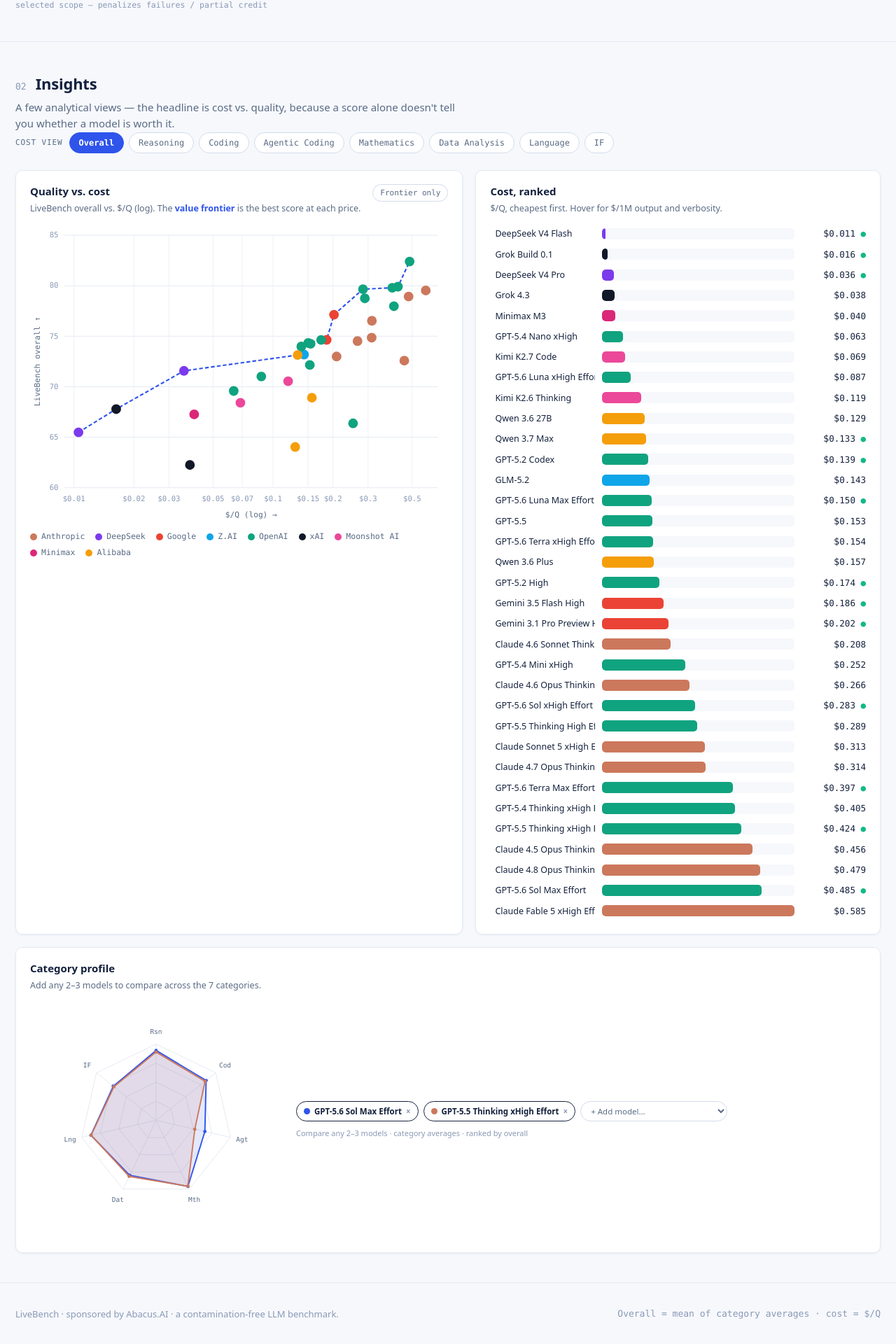
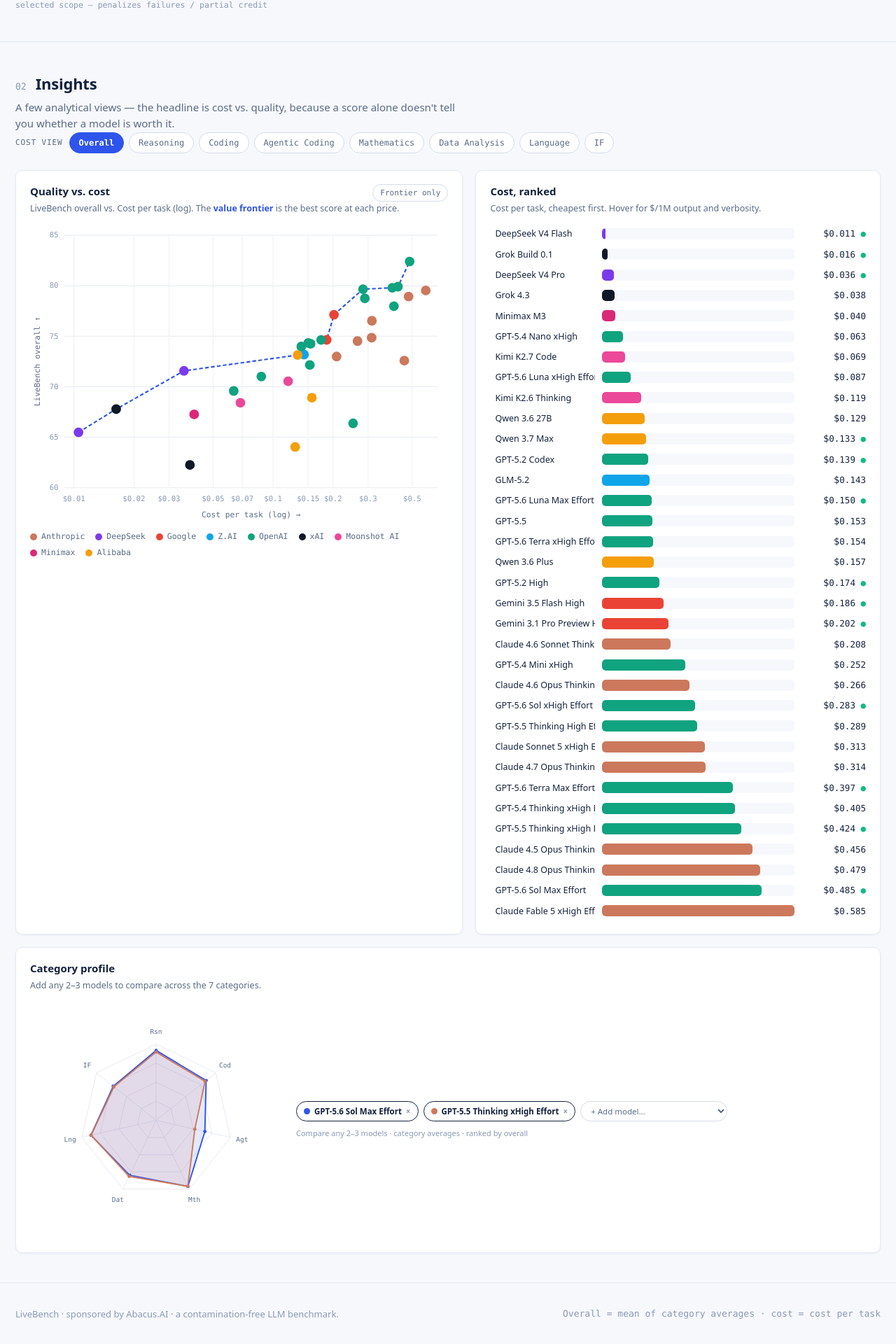
Before and after one commit to LiveBench/new-livebench, a React (Create React App) app: page / in a window 1280 px wide. Shown: the part 1489-3409 px from the top of the page at 70% size. Built offline with nearby package versions, Linux system fonts and the light colour scheme; some icons are missing.

Commit message:
Rename $/Q to 'Cost per task' everywhere user-facing (scatter, cost-ranked chart, caption)
Co-Authored-By: Claude Opus 4.8 (1M context) <noreply@anthropic.com>

```diff
--- a/src/App.js
+++ b/src/App.js
@@ -92,7 +92,7 @@ export default function App() {
       <footer className="lb-footer">
         <div className="lb-wrap">
           <span>LiveBench · sponsored by Abacus.AI · a contamination-free LLM benchmark.</span>
-          <span className="mono" style={{ color: "var(--faint)" }}>Overall = mean of category averages · cost = $/Q</span>
+          <span className="mono" style={{ color: "var(--faint)" }}>Overall = mean of category averages · cost = cost per task</span>
         </div>
       </footer>
     </div>
--- a/src/components/insights/CostBars.jsx
+++ b/src/components/insights/CostBars.jsx
@@ -39,7 +39,7 @@ export default function CostBars({ models, categories, scope = "overall" }) {
         <div className="lb-tip" style={{ position: "fixed", left: tip.x + 14, top: tip.y - 8, transform: "none" }}>
           <div className="tn">{tip.m.name}</div>
           <div className="tg">
-            <span>$/Q</span><span><span className="cur">$</span>{costOf(tip.m).toFixed(3)}</span>
+            <span>Cost per task</span><span><span className="cur">$</span>{costOf(tip.m).toFixed(3)}</span>
             <span>$/1M out</span><span>{fmtPerM(perMillionOut(tip.m.cost))}</span>
             <span>avg output tokens{scope === "overall" ? "" : ` (${scope})`}</span><span>{Math.round(outputTokensForScope(tip.m.cost, categories, scope) || 0).toLocaleString()}</span>
           </div>
--- a/src/components/insights/CostQualityScatter.jsx
+++ b/src/components/insights/CostQualityScatter.jsx
@@ -44,7 +44,7 @@ export default function CostQualityScatter({ models, categories, scope = "overal
           aria-pressed={frontierOnly} onClick={() => setFrontierOnly((v) => !v)}>Frontier only</button>
       </div>
       <h3>Quality vs. cost{scope === "overall" ? "" : ` · ${scope}`}</h3>
-      <p className="ch-sub">{scope === "overall" ? "LiveBench overall" : `${scope} score`} vs. $/Q (log). The <b style={{ color: "var(--accent)" }}>value frontier</b> is the best score at each price.</p>
+      <p className="ch-sub">{scope === "overall" ? "LiveBench overall" : `${scope} score`} vs. Cost per task (log). The <b style={{ color: "var(--accent)" }}>value frontier</b> is the best score at each price.</p>
       <div style={{ position: "relative" }}>
         <svg className="lb-chart" viewBox={`0 0 ${W} ${H}`} role="img" aria-label="Quality versus cost scatter plot">
           {yTicks.map((t) => (
@@ -59,7 +59,7 @@ export default function CostQualityScatter({ models, categories, scope = "overal
               <text x={X(t)} y={H - pB + 18} textAnchor="middle" fontFamily="var(--mono)" fontSize="10" fill="#8A99B5">{`$${t}`}</text>
             </g>
           ))}
-          <text x={pL + pw / 2} y={H - 6} textAnchor="middle" fontFamily="var(--mono)" fontSize="10.5" fill="#5A6B85">$/Q (log) →</text>
+          <text x={pL + pw / 2} y={H - 6} textAnchor="middle" fontFamily="var(--mono)" fontSize="10.5" fill="#5A6B85">Cost per task (log) →</text>
           <text x={13} y={pT + ph / 2} textAnchor="middle" fontFamily="var(--mono)" fontSize="10.5" fill="#5A6B85"
             transform={`rotate(-90 13 ${pT + ph / 2})`}>{scope === "overall" ? "LiveBench overall ↑" : `${scope} score ↑`}</text>
           {frontPath && <path d={frontPath} fill="none" stroke="#2F54EB" strokeWidth="2" strokeDasharray="5 3" />}
@@ -80,7 +80,7 @@ export default function CostQualityScatter({ models, categories, scope = "overal
             <div className="tn">{tip.m.name}</div>
             <div className="tg">
               <span>{scopeName}</span><span>{scoreOf(tip.m).toFixed(1)}</span>
-              <span>$/Q</span><span><span className="cur">$</span>{costOf(tip.m).toFixed(3)}</span>
+              <span>Cost per task</span><span><span className="cur">$</span>{costOf(tip.m).toFixed(3)}</span>
               <span>$/1M out</span><span>{fmtPerM(perMillionOut(tip.m.cost))}</span>
               <span>avg output tokens{scope === "overall" ? "" : ` (${scope})`}</span><span>{Math.round(outputTokensForScope(tip.m.cost, categories, scope) || 0).toLocaleString()}</span>
             </div>
--- a/src/components/insights/Insights.jsx
+++ b/src/components/insights/Insights.jsx
@@ -30,7 +30,7 @@ export default function Insights({ models, categories, hasCost }) {
               <div className="lb-card"><CostQualityScatter models={models} categories={categories} scope={scope} /></div>
               <div className="lb-card">
                 <h3>Cost, ranked{scope === "overall" ? "" : ` · ${scope}`}</h3>
-                <p className="ch-sub">$/Q{scope === "overall" ? "" : ` (${scope})`}, cheapest first. Hover for $/1M output and verbosity.</p>
+                <p className="ch-sub">Cost per task{scope === "overall" ? "" : ` (${scope})`}, cheapest first. Hover for $/1M output and verbosity.</p>
                 <CostBars models={models} categories={categories} scope={scope} />
               </div>
             </div>
```
